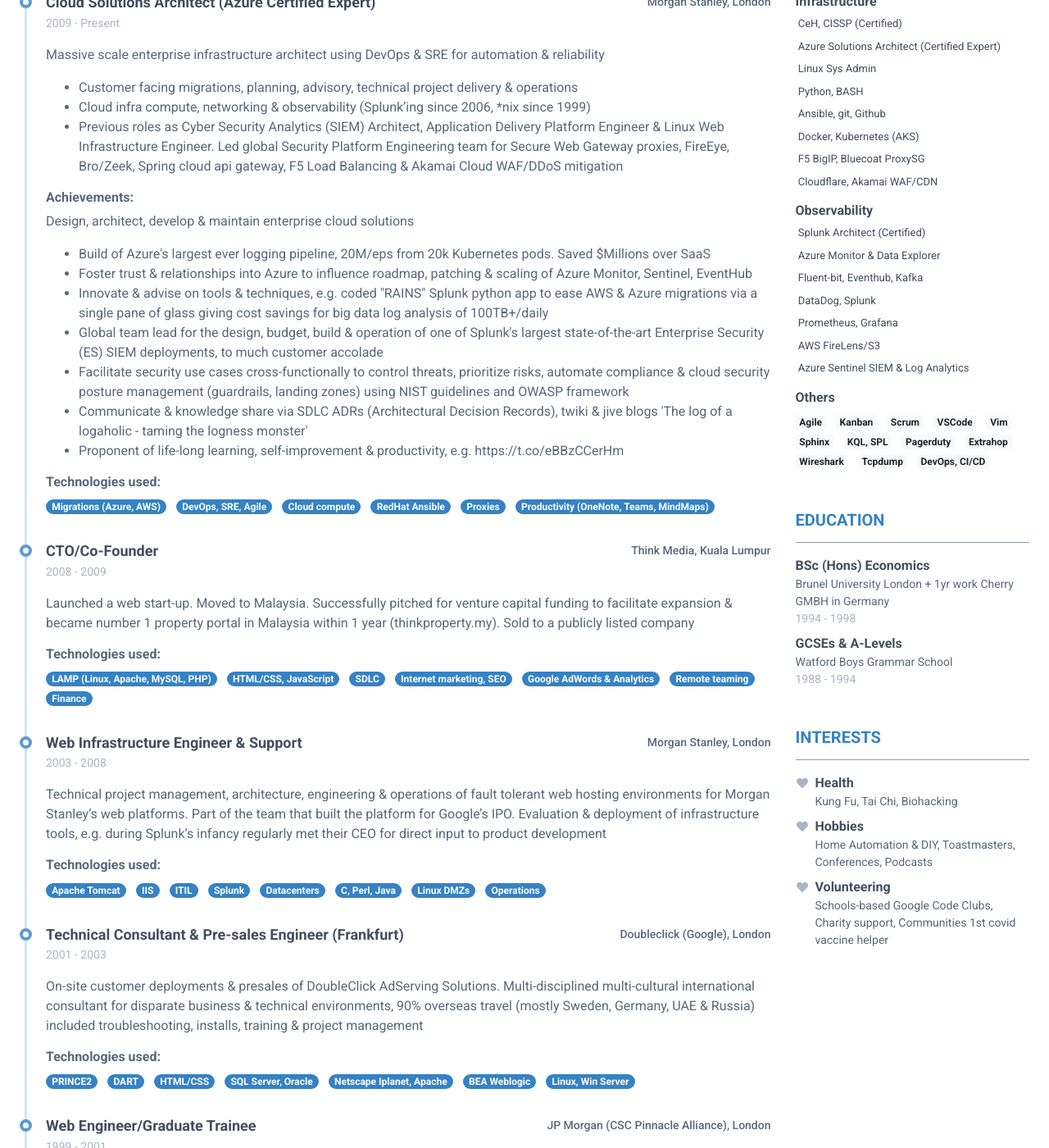
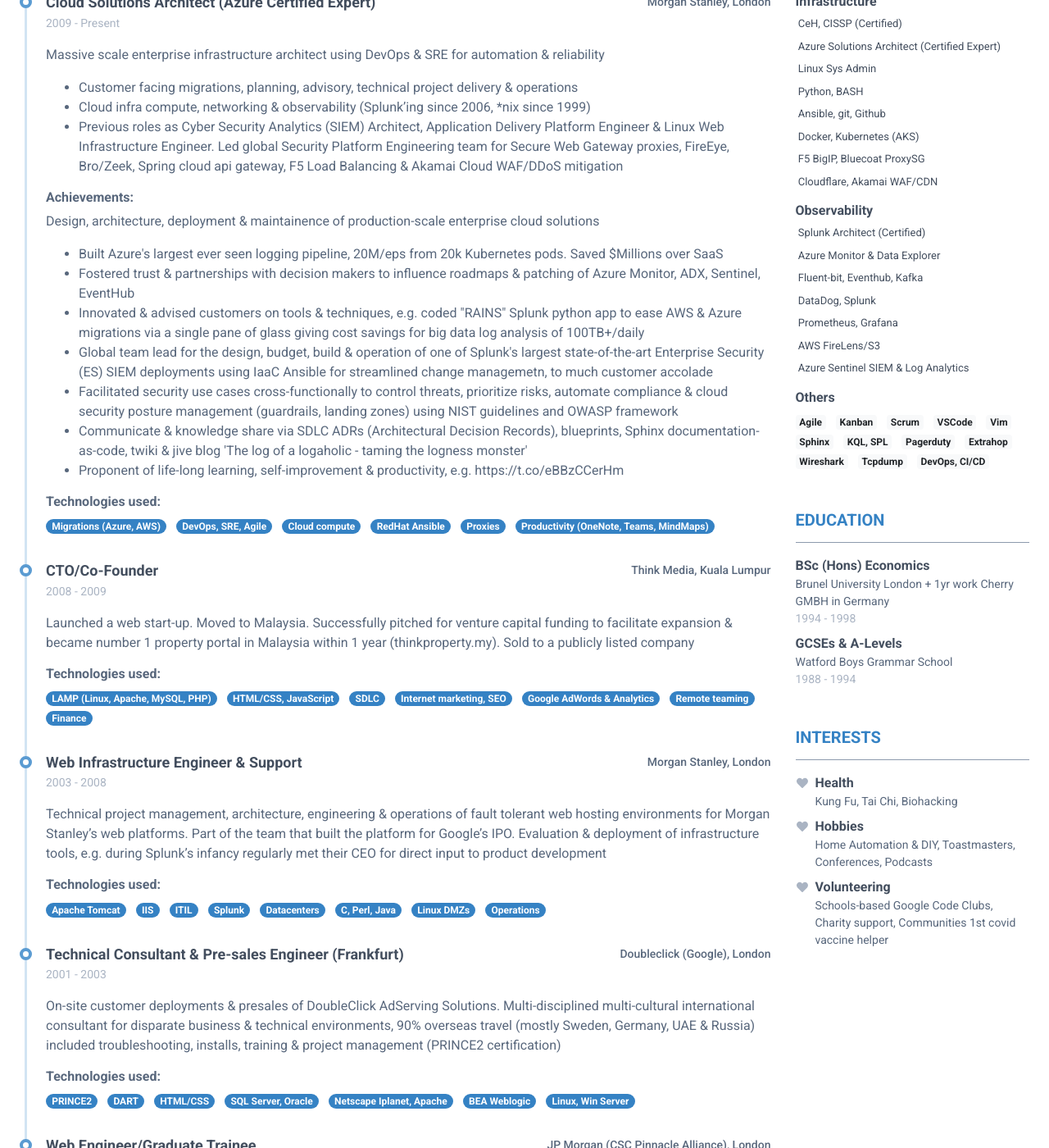
Before and after one commit to Hamy200/resume, a Jekyll site: the page built from index.markdown, in a window 1280 px wide and 1400 px high, scrolled down 375 px. Shown: the whole window at 82% size. Built offline with Jekyll 4.4.1, drawn with Linux system fonts in a browser that asks for light colours; nearby versions of some CDN libraries; some of the changed text lies outside the part shown.

Commit message:
Update data.yml

```diff
--- a/_data/data.yml
+++ b/_data/data.yml
@@ -47,14 +47,14 @@ experiences:
         - Previous roles as Cyber Security Analytics (SIEM) Architect, Application Delivery Platform Engineer & Linux Web Infrastructure Engineer. Led global Security Platform Engineering team for Secure Web Gateway proxies, FireEye, Bro/Zeek, Spring cloud api gateway, F5 Load Balancing & Akamai Cloud WAF/DDoS mitigation
     achievements:
       desc: |
-        Design, architect, develop & maintain enterprise cloud solutions
+        Design, architecture, deployment & maintainence of production-scale enterprise cloud solutions
       highlights:
-        - Build of Azure's largest ever logging pipeline, 20M/eps from 20k Kubernetes pods. Saved $Millions over SaaS
-        - Foster trust & relationships into Azure to influence roadmap, patching & scaling of Azure Monitor, Sentinel, EventHub
-        - Innovate & advise on tools & techniques, e.g. coded "RAINS" Splunk python app to ease AWS & Azure migrations via a single pane of glass giving cost savings for big data log analysis of 100TB+/daily
-        - Global team lead for the design, budget, build & operation of one of Splunk's largest state-of-the-art Enterprise Security (ES) SIEM deployments, to much customer accolade
-        - Facilitate security use cases cross-functionally to control threats, prioritize risks, automate compliance & cloud security posture management (guardrails, landing zones) using NIST guidelines and OWASP framework
-        - Communicate & knowledge share via SDLC ADRs (Architectural Decision Records), twiki & jive blogs 'The log of a logaholic - taming the logness monster'
+        - Built Azure's largest ever seen logging pipeline, 20M/eps from 20k Kubernetes pods. Saved $Millions over SaaS
+        - Fostered trust & partnerships with decision makers to influence roadmaps & patching of Azure Monitor, ADX, Sentinel, EventHub
+        - Innovated & advised customers on tools & techniques, e.g. coded "RAINS" Splunk python app to ease AWS & Azure migrations via a single pane of glass giving cost savings for big data log analysis of 100TB+/daily
+        - Global team lead for the design, budget, build & operation of one of Splunk's largest state-of-the-art Enterprise Security (ES) SIEM deployments using IaaC Ansible for streamlined change managemetn, to much customer accolade
+        - Facilitated security use cases cross-functionally to control threats, prioritize risks, automate compliance & cloud security posture management (guardrails, landing zones) using NIST guidelines and OWASP framework
+        - Communicate & knowledge share via SDLC ADRs (Architectural Decision Records), blueprints, Sphinx documentation-as-code, twiki & jive blog 'The log of a logaholic - taming the logness monster'
         - Proponent of life-long learning, self-improvement & productivity, e.g. https://t.co/eBBzCCerHm
     technologies:
       - Migrations (Azure, AWS)
@@ -97,7 +97,7 @@ experiences:
     time: 2001 - 2003
     company: Doubleclick (Google), London
     details: |
-        On-site customer deployments & presales of DoubleClick AdServing Solutions. Multi-disciplined multi-cultural international consultant for disparate business & technical environments, 90% overseas travel (mostly Sweden, Germany, UAE & Russia) included troubleshooting, installs, training & project management
+        On-site customer deployments & presales of DoubleClick AdServing Solutions. Multi-disciplined multi-cultural international consultant for disparate business & technical environments, 90% overseas travel (mostly Sweden, Germany, UAE & Russia) included troubleshooting, installs, training & project management (PRINCE2 certification)
     technologies:
       - PRINCE2
       - DART
@@ -111,7 +111,7 @@ experiences:
     time: 1999 - 2001
     company: JP Morgan (CSC Pinnacle Alliance), London
     details: |
-        Design, engineer & support JP Morgan’s intranet platform & websites. Consulting to establish design briefs with wireframing & protyping. Support Unix systems monitoring tools & calendaring tools
+        Design, engineer & support JP Morgan’s intranet platform & websites. Consulting to establish design briefs with wireframing & protyping. Support Unix systems monitoring tools & calendaring tools. Certifications in Solaris and AIX.
     technologies:
       - Solaris 8
       - Lotus Notes
```
